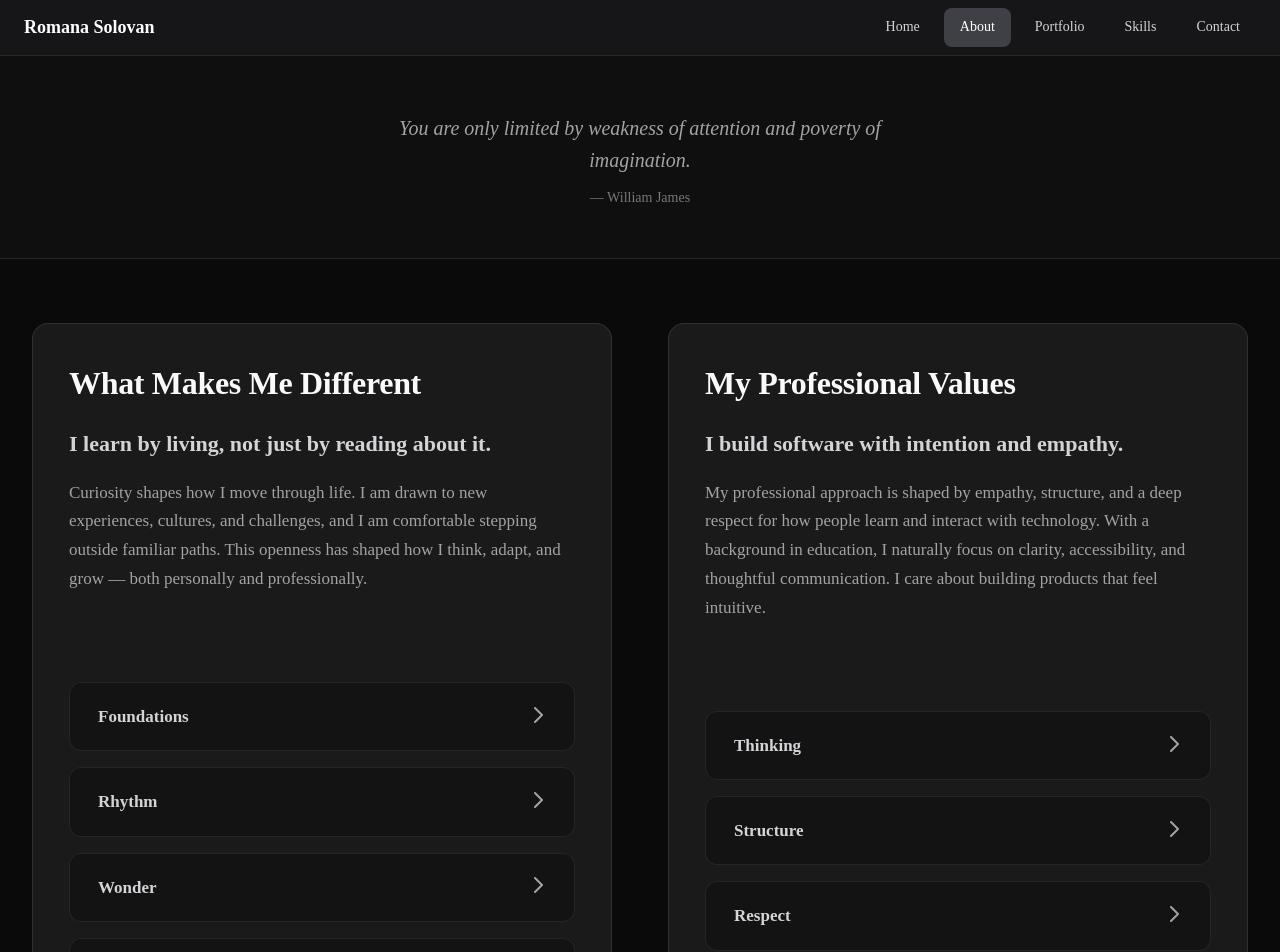
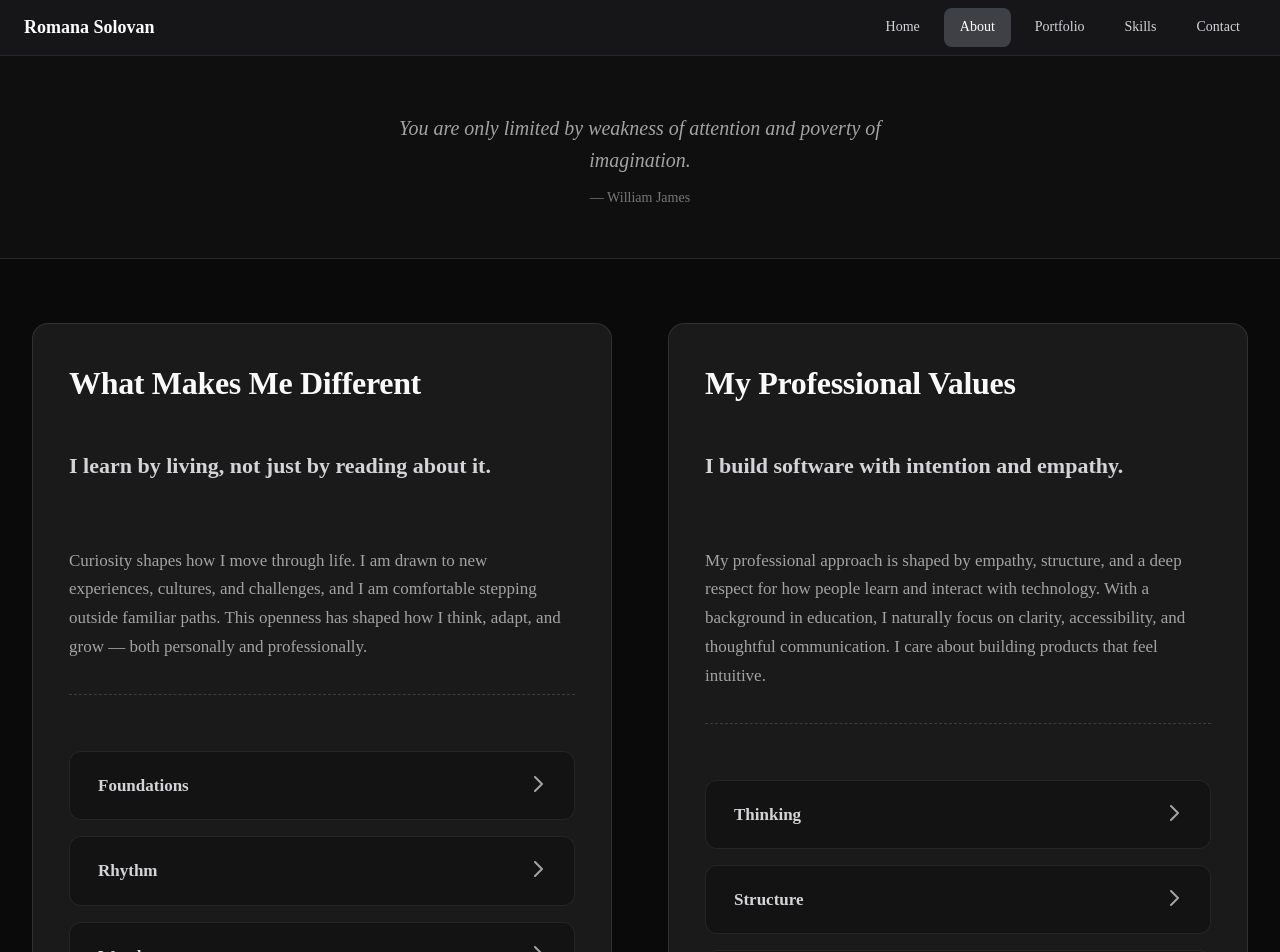
Before and after one commit to romanasolovan/romana-solovan-portfolio, a Next.js app: page /about in a window 1280 px wide. Shown: the top 952 px of the page. Built offline with nearby package versions, Linux system fonts and the light colour scheme.

Commit message:
edit adaptive styles in about page

```diff
--- a/app/about/AboutPage.module.css
+++ b/app/about/AboutPage.module.css
@@ -62,6 +62,7 @@
   display: grid;
   grid-template-columns: 1fr; /* NOTE: Mobile-first - single column */
   gap: 2.5rem;
+  align-items: start; /* NOTE: Columns start at same position but grow independently */
 }
 
 /* ========================================
@@ -72,16 +73,15 @@
   border: 1px solid var(--color-border);
   border-radius: var(--radius);
   padding: 1.75rem 1.25rem; /* NOTE: Mobile-first padding */
-  transition: all var(--transition-base);
-  display: flex; /* NOTE: Flexbox for alignment */
-  flex-direction: column;
+  transition:
+    border-color var(--transition-base),
+    box-shadow var(--transition-base);
 }
 
 .columnContent {
   position: relative;
   display: flex;
   flex-direction: column;
-  flex: 1; /* NOTE: Takes full height */
 }
 
 /* ========================================
@@ -93,6 +93,7 @@
   color: var(--color-text);
   margin-bottom: 1.25rem;
   line-height: 1.2;
+  min-height: 60px; /* NOTE: Ensures titles align across columns */
 }
 
 .subheading {
@@ -101,13 +102,23 @@
   color: var(--color-soft);
   margin: 0 0 1rem 0;
   line-height: 1.3;
+  min-height: 75px; /* NOTE: Ensures subheadings align across columns */
+}
+
+/* NOTE: Wrapper for paragraph section with dashed line */
+.paragraphWrapper {
+  position: relative;
+  margin-bottom: 2rem; /* NOTE: Space before toggles */
+  min-height: 180px; /* NOTE: Ensures paragraph sections align across columns */
 }
 
 .paragraph {
   font-size: 0.9375rem; /* NOTE: Mobile-first size */
   color: var(--color-muted);
   line-height: 1.7;
-  margin: 0 0 1.5rem 0;
+  margin: 0 0 1.5rem 0; /* NOTE: Space before dashed line */
+  padding-bottom: 1.5rem; /* NOTE: Extra padding for visual breathing room */
+  border-bottom: 1px dashed rgba(255, 255, 255, 0.15); /* NOTE: DASHED LINE HERE */
 }
 
 /* ========================================
@@ -117,8 +128,6 @@
   display: flex;
   flex-direction: column;
   gap: 0.75rem; /* NOTE: Mobile-first gap */
-  margin-top: auto; /* NOTE: Push toggles to bottom, aligning across columns */
-  padding-top: 1.5rem;
 }
 
 /* NOTE: Toggle item wrapper - contains button and content */
@@ -134,7 +143,10 @@
   border: 1px solid rgba(255, 255, 255, 0.08);
   border-radius: var(--radius-sm);
   overflow: hidden; /* NOTE: Keeps content inside rounded corners */
-  transition: all var(--transition-base);
+  transition:
+    background var(--transition-base),
+    border-color var(--transition-base),
+    transform var(--transition-base); /* NOTE: Only transition visual properties, not layout */
 }
 
 .toggleItem:hover {
@@ -153,7 +165,7 @@
   background: transparent; /* NOTE: Inherits from parent */
   border: none;
   cursor: pointer;
-  transition: all var(--transition-fast);
+  transition: none; /* NOTE: No transition on button to prevent layout shifts */
   text-align: left;
 }
 
@@ -177,7 +189,9 @@
 .toggleIcon {
   flex-shrink: 0;
   color: var(--color-muted);
-  transition: transform var(--transition-base);
+  transition:
+    transform var(--transition-base),
+    color var(--transition-fast);
   transform: rotate(-90deg); /* NOTE: Starts pointing right */
 }
 
@@ -190,15 +204,19 @@
 .toggleContent {
   max-height: 0;
   overflow: hidden;
-  transition: max-height 0.4s cubic-bezier(0.16, 1, 0.3, 1);
+  opacity: 0;
+  transition:
+    max-height 0.4s cubic-bezier(0.4, 0, 0.2, 1),
+    opacity 0.3s ease; /* NOTE: Smooth expansion with opacity fade */
 }
 
 .toggleContentOpen {
-  max-height: 500px; /* NOTE: Large enough for any content */
+  max-height: 400px; /* NOTE: Enough for content */
+  opacity: 1;
 }
 
 .toggleText {
-  padding: 0 1.25rem 1rem 1.25rem; /* NOTE: Padding extends the same background */
+  padding: 0 1.25rem 1.25rem 1.25rem; /* NOTE: Padding extends the same background */
   margin: 0;
   font-size: 0.9375rem; /* NOTE: Mobile-first size */
   color: var(--color-soft);
@@ -228,10 +246,12 @@
   .twoColumnGrid {
     padding: 0 2rem;
     gap: 3rem;
+    align-items: start; /* NOTE: Ensures columns mirror each other */
   }
 
   .column {
     padding: 2.25rem 2rem;
+    height: 100%; /* NOTE: Both columns same height */
   }
 
   .columnTitle {
@@ -243,8 +263,13 @@
     font-size: 1.25rem;
   }
 
+  .paragraphWrapper {
+    padding-bottom: 2rem; /* NOTE: More space on tablet */
+  }
+
   .paragraph {
     font-size: 1rem;
+    padding-bottom: 2rem; /* NOTE: More space between text and line */
   }
 
   .toggleButton {
@@ -280,10 +305,12 @@
   .twoColumnGrid {
     grid-template-columns: repeat(2, 1fr);
     gap: 3.5rem;
+    align-items: start; /* NOTE: CRITICAL - ensures both columns mirror perfectly */
   }
 
   .column {
     padding: 2.5rem 2.25rem;
+    height: 100%; /* NOTE: Equal height columns */
   }
 
   /* NOTE: Subtle hover effect on desktop */
@@ -302,9 +329,13 @@
     margin-bottom: 1.25rem;
   }
 
+  .paragraphWrapper {
+    padding-bottom: 2rem; /* NOTE: Consistent spacing */
+  }
+
   .paragraph {
     font-size: 1.0625rem;
-    margin-bottom: 2rem;
+    padding-bottom: 2rem;
   }
 
   .toggleList {
```
